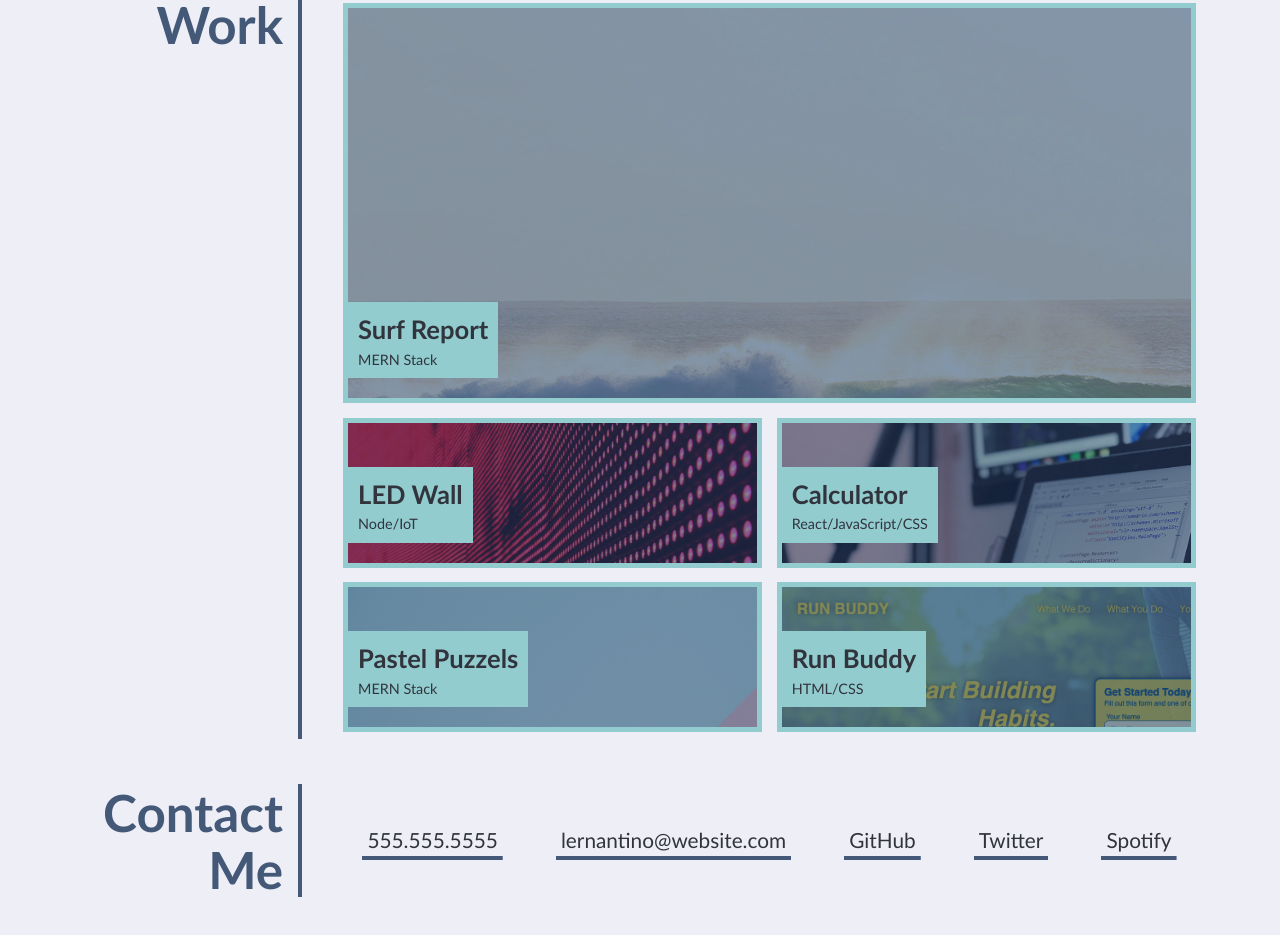
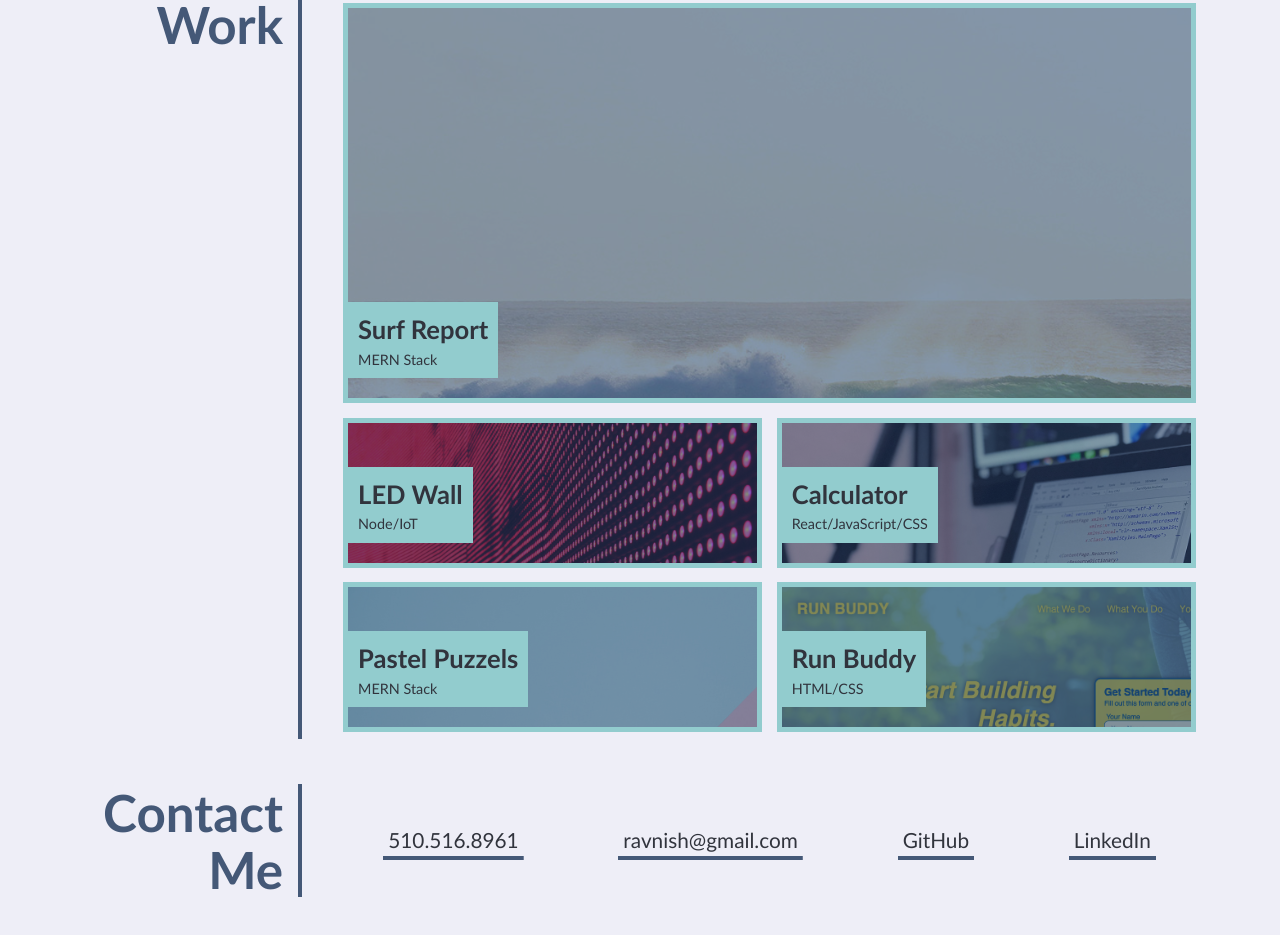
Before and after one commit to ravnishgupta/about.ravnish, a plain HTML site: page index.html in a window 1280 px wide. Shown: the part 623-1558 px from the top of the page. Drawn offline with Linux system fonts and the light colour scheme.

Commit message:
updated contact info

```diff
--- a/index.html
+++ b/index.html
@@ -5,14 +5,14 @@
   <meta charset="UTF-8">
   <meta name="viewport" content="width=device-width, initial-scale=1.0">
   <meta http-equiv="X-UA-Compatible" content="ie=edge">
-  <title>Lernantino // Web Developer</title>
+  <title>Ravnish Gupta</title>
   <link rel="stylesheet" href="./assets/css/style.css" />
 </head>
 
 <body>
   <!-- main logo / nav -->
   <header>
-    <h1>Lernantino</h1>
+    <h1>Ravnish Gupta</h1>
     <nav>
       <a href="#about">About Me</a>
       <a href="#work">Work</a>
@@ -101,11 +101,10 @@
       <h2>Contact Me</h2>
       <div>
         <address>
-          <a href="tel:+15555555555">555.555.5555</a>
-          <a href="mailto:lernantino@website.com">lernantino@website.com</a>
-          <a href="#">GitHub</a>
-          <a href="#">Twitter</a>
-          <a href="#">Spotify</a>
+          <a href="tel:+15105168961">510.516.8961</a>
+          <a href="mailto:ravnish@gmail.com">ravnish@gmail.com</a>
+          <a href="https://github.com/ravnishgupta">GitHub</a>
+          <a href="https://www.linkedin.com/in/ravnish-gupta/">LinkedIn</a>
         </address>
       </div>
     </section>
```
